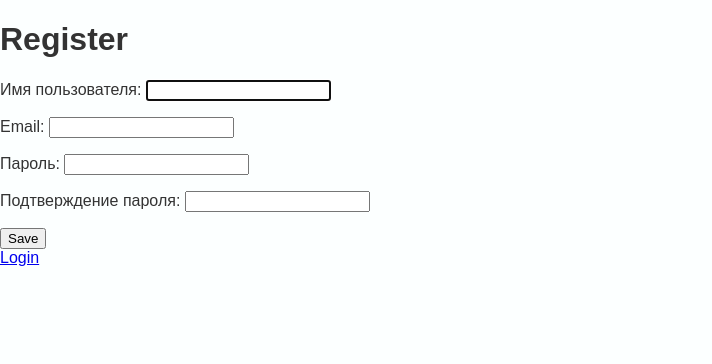
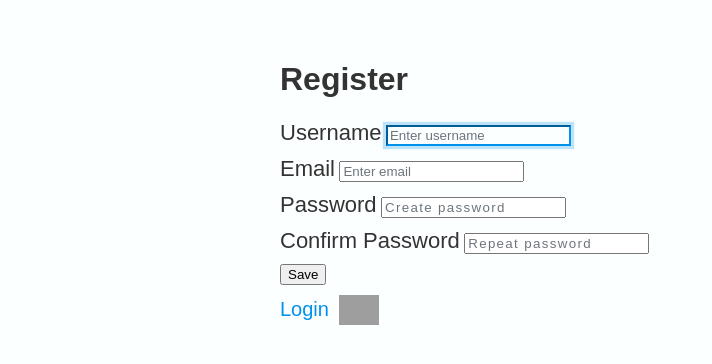
Before and after one commit to glebn5/django_messenger, a Django app: page /auth/register/ in a window 1280 px wide. Shown: the top 364 px of the page, without its empty margins (0-712 px from the left). Run offline with Django 5.2, Linux system fonts and the light colour scheme; grey boxes are pictures that could not be loaded.

Commit message:
edit frontend

```diff
--- a/ChatApp/chat/static/chat/style.css
+++ b/ChatApp/chat/static/chat/style.css
@@ -14,6 +14,15 @@ body {
     margin: 0;
     padding: 0;
 }
+.container {
+    max-width: 720px;
+    margin: 20px auto;
+    padding: 20px;
+}
+a {
+    text-decoration: none;
+    color: var(--primary-color);
+}
 
 /* Шапка */
 header {
@@ -24,12 +33,6 @@ header {
     font-size: 24px;
 }
 
-/* Контейнер страницы */
-.container {
-    max-width: 900px;
-    margin: 20px auto;
-    padding: 20px;
-}
 
 /* Блок сообщений */
 .chat-box {
@@ -162,7 +165,7 @@ header {
 
 .flex {
     display: flex;
-    justify-content: center;
+    justify-content: space-between;
     align-items: center;
     column-gap: 50px;
 }
@@ -170,3 +173,70 @@ header {
     width: 72px;
     border-radius: 50%;
 }
+
+
+.button-acc {
+    border-radius: 20px;
+    border: none;
+    background: none;
+    display: flex;
+    align-items: center;
+    font-size: 20px;
+    color: var(--primary-color);
+}
+
+
+
+.acc {
+    width: 40px;
+    padding: 10px;
+
+}
+
+.form-group {
+    margin-bottom: 10px;
+}
+
+.form-group label {
+    font-size: 22px;
+}
+
+
+form-control {
+    display: block;
+    width: 100%;
+    padding: 0.75rem 1rem;
+    font-size: 1rem;
+    line-height: 1.5;
+    color: var(--text-color);
+    background-color: var(--background-color);
+    background-clip: padding-box;
+    border: 1px solid rgba(0, 0, 0, 0.1);
+    border-radius: var(--border-radius);
+    transition: border-color 0.15s ease-in-out, box-shadow 0.15s ease-in-out;
+}
+
+.form-control:focus {
+    color: var(--text-color);
+    background-color: var(--background-color);
+    border-color: var(--primary-color);
+    outline: 0;
+    box-shadow: 0 0 0 0.2rem rgba(0, 145, 234, 0.25);
+}
+
+.form-control::placeholder {
+    color: #6c757d;
+    opacity: 1;
+}
+
+/* For password fields */
+.form-control[type="password"] {
+    letter-spacing: 0.1em;
+}
+
+/* Disabled state */
+.form-control:disabled,
+.form-control[readonly] {
+    background-color: #e9ecef;
+    opacity: 1;
+}
--- a/ChatApp/chat/templates/chat/header_template.html
+++ b/ChatApp/chat/templates/chat/header_template.html
@@ -10,16 +10,22 @@
 <body>
 
     {% if request.user.is_authenticated %}
-        <h1>Hello {{ request.user }}</h1>
-        <h2>Here is your profile: <a href="{% url 'profile' request.user.username %}">here</a></h2>
-        <form method="post" action="{% url 'logout_user' %}">
-            {% csrf_token %}
-            <button type="submit">Logout</button>
-        </form>
+        <div class="container">
+            <div class="flex">
+                <h1>Hi <a href="{% url 'profile' request.user.username %}">{{ request.user }}</a></h1>
+                <form method="post" action="{% url 'logout_user' %}">
+                    {% csrf_token %}
+                    <button type="submit" class="button-acc"><img class="acc" src="/media/images/exit.png" alt=""></button>
+                </form>
+            </div>
+
+
+        </div>
     {% endif %}
-
-    {% block content %}
-    {% endblock %}
+    <div class="container">
+        {% block content %}
+        {% endblock %}
+    </div>
 
 </body>
 </html>
--- a/ChatApp/chat/templates/chat/private_chat.html
+++ b/ChatApp/chat/templates/chat/private_chat.html
@@ -4,6 +4,10 @@
 
 
     <header>
+        {% if target_user.avatar.url != None %}
+            <img src="{{ target_user.avatar.url }}" alt="Аватар {{ target_user.username }}" class="avatar">
+            <!-- Если фото не грузится, проверь urls (должно прибавляться staitc ... и load static в шаблоне)-->
+        {% endif %}
         Чат с {{ other_user.username }}
         <a href="{% url 'profile' other_user.username %}">Посмотреть профиль</a>
     </header>
--- a/ChatApp/chat/templates/chat/register.html
+++ b/ChatApp/chat/templates/chat/register.html
@@ -5,12 +5,48 @@
 
     <form method="POST" class="block-auth">
         {%csrf_token%}
-        <p><label class="f-label" for="{{ form.username.id_for_label }}">{{form.username.label}}: </label>{{ form.username }}</p>
-        <p><label class="f-label" for="{{ form.email.id_for_label }}">{{form.email.label}}: </label>{{ form.email }}</p>
-        <p><label class="f-label" for="{{ form.password1.id_for_label }}">{{form.password1.label}}: </label>{{ form.password1 }}</p>
-        <p><label class="f-label" for="{{ form.password2.id_for_label }}">{{form.password2.label}}: </label>{{ form.password2 }}</p>
+        <!-- Username Field -->
+        <div class="form-group">
+            <label for="id_username" class="form-label">Username</label>
+            <input type="text" name="username" id="id_username" class="form-control"
+                   required autofocus placeholder="Enter username">
+            {% if form.username.errors %}
+                <div class="error-message">{{ form.username.errors }}</div>
+            {% endif %}
+        </div>
+
+        <!-- Email Field -->
+        <div class="form-group">
+            <label for="id_email" class="form-label">Email</label>
+            <input type="email" name="email" id="id_email" class="form-control"
+                   required placeholder="Enter email">
+            {% if form.email.errors %}
+                <div class="error-message">{{ form.email.errors }}</div>
+            {% endif %}
+        </div>
+
+        <!-- Password Field -->
+        <div class="form-group">
+            <label for="id_password1" class="form-label">Password</label>
+            <input type="password" name="password1" id="id_password1" class="form-control"
+                   required placeholder="Create password">
+            {% if form.password1.errors %}
+                <div class="error-message">{{ form.password1.errors }}</div>
+            {% endif %}
+        </div>
+
+        <!-- Password Confirmation Field -->
+        <div class="form-group">
+            <label for="id_password2" class="form-label">Confirm Password</label>
+            <input type="password" name="password2" id="id_password2" class="form-control"
+                   required placeholder="Repeat password">
+            {% if form.password2.errors %}
+                <div class="error-message">{{ form.password2.errors }}</div>
+            {% endif %}
+        </div>
         <div class="form__block-submit"><input type="submit" value="Save"></div>
 
     </form>
-    <a href="{% url 'login_user' %}">Login</a>
+
+    <a href="{% url 'login_user' %}" class="button-acc">Login <img class="acc" src="/media/images/login.png" alt=""></a>
 {% endblock %}
```
Also changed, not shown: ChatApp/chat/templates/chat/login.html (+12 -4 lines).
